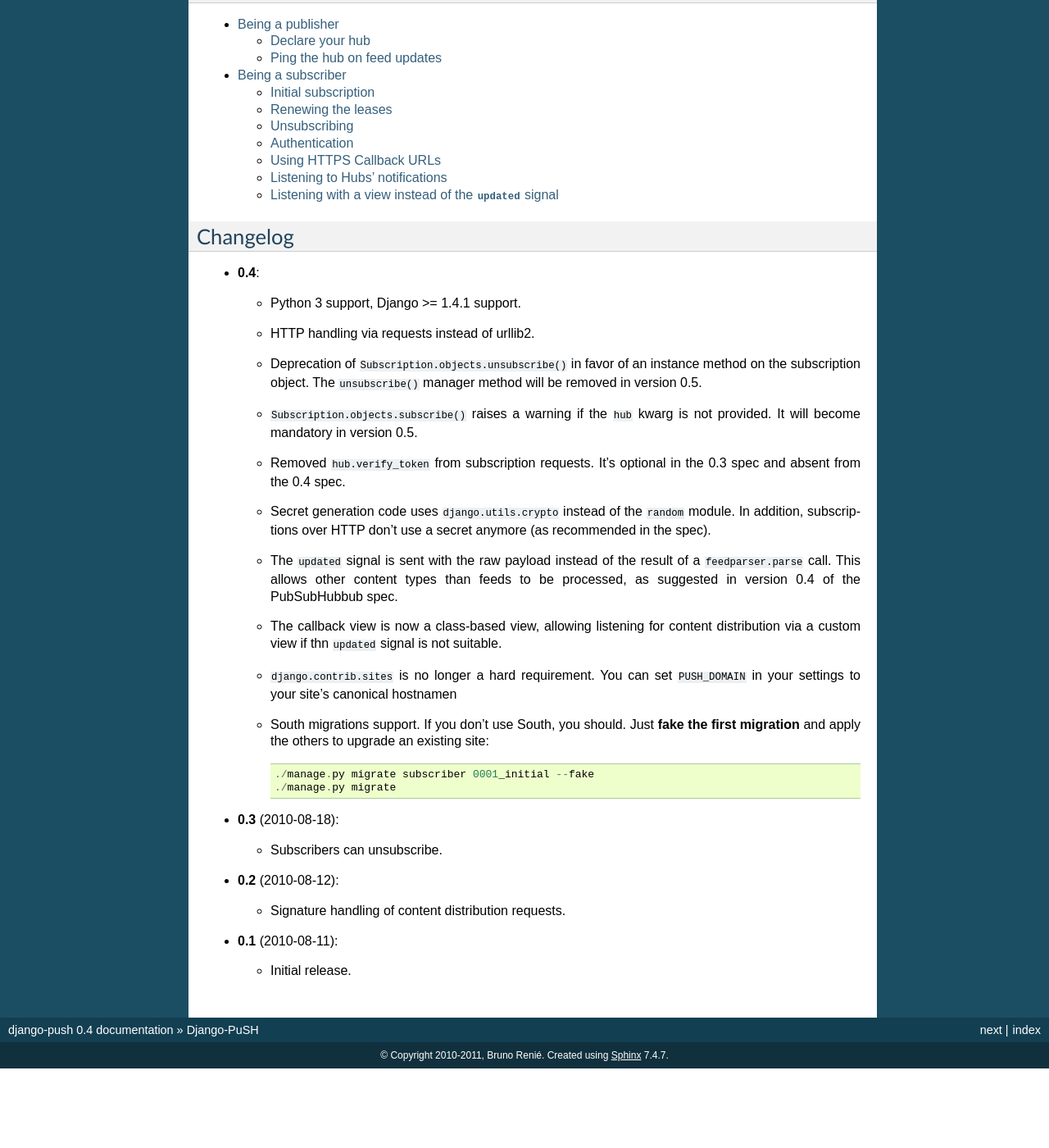
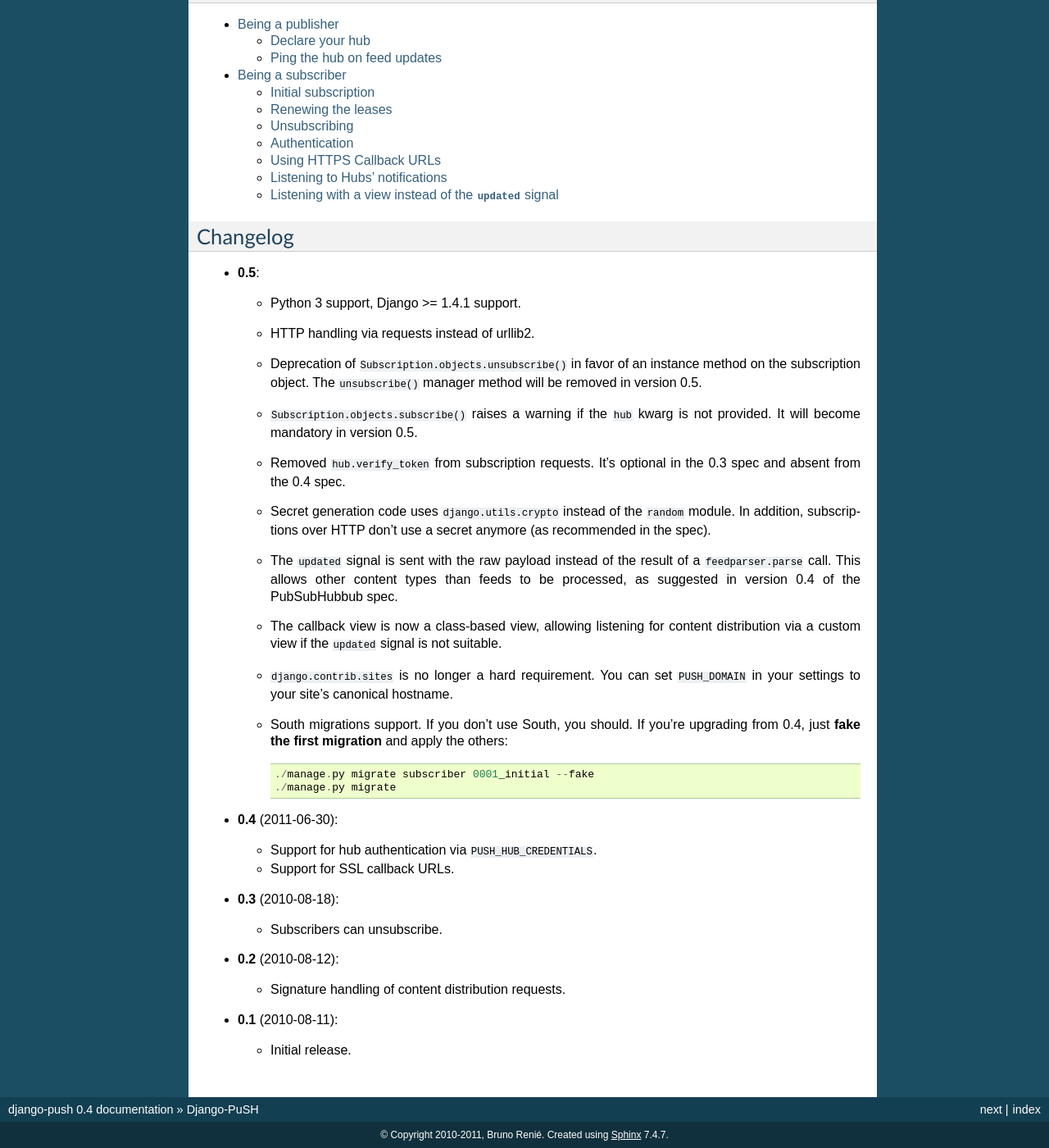
Before and after one commit to brutasse/django-push, a Sphinx documentation site: the page built from docs/index.rst, in a window 1280 px wide and 1400 px high, scrolled down 624 px. Shown: the whole window at 82% size. Built offline with Sphinx 7.4.7, drawn with Linux system fonts in a browser that asks for light colours; before the commit the page ends 1927 px from its top, so only the background shows below that.

Commit message:
Updated changelog (typos, 0.4 was missing)

```diff
--- a/docs/index.rst
+++ b/docs/index.rst
@@ -50,7 +50,7 @@
 Changelog
 ---------
 
-* **0.4**:
+* **0.5**:
 
   * Python 3 support, Django >= 1.4.1 support.
 
@@ -75,16 +75,23 @@
     to be processed, as suggested in version 0.4 of the PubSubHubbub spec.
 
   * The callback view is now a class-based view, allowing listening for content
-    distribution via a custom view if thn ``updated`` signal is not suitable.
+    distribution via a custom view if the ``updated`` signal is not suitable.
 
   * ``django.contrib.sites`` is no longer a hard requirement. You can set
-    ``PUSH_DOMAIN`` in your settings to your site's canonical hostnamen
+    ``PUSH_DOMAIN`` in your settings to your site's canonical hostname.
 
-  * South migrations support. If you don't use South, you should. Just **fake
-    the first migration** and apply the others to upgrade an existing site::
+  * South migrations support. If you don't use South, you should. If you're
+    upgrading from 0.4, just **fake the first migration** and apply the
+    others::
 
         ./manage.py migrate subscriber 0001_initial --fake
         ./manage.py migrate
+
+* **0.4** (2011-06-30):
+
+  * Support for hub authentication via ``PUSH_HUB_CREDENTIALS``.
+
+  * Support for SSL callback URLs.
 
 * **0.3** (2010-08-18):
 
```
